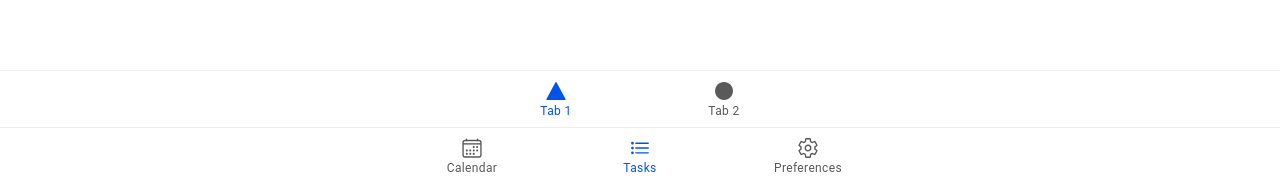
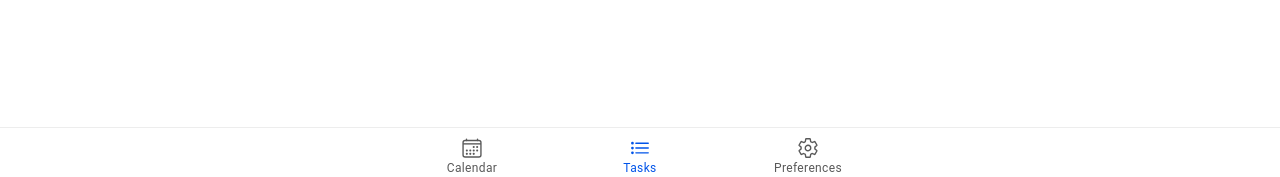
Before and after one commit to carmendyck/cse210-team7, a React (Vite) app in the folder frontend/: page /tasklist in a window 1280 px wide. Shown: the part 616-793 px from the top of the page. Built offline with nearby package versions, Linux system fonts and the light colour scheme.

Commit message:
Removed extra navigation bar on task list screen

```diff
--- a/frontend/src/Home.tsx
+++ b/frontend/src/Home.tsx
@@ -62,16 +62,6 @@ const App: React.FC = () => (
             <Redirect to="/tasklist" />
           </Route>
         </IonRouterOutlet>
-        <IonTabBar slot="bottom">
-          <IonTabButton tab="tasklist" href="/tasklist">
-            <IonIcon aria-hidden="true" icon={triangle} />
-            <IonLabel>Tab 1</IonLabel>
-          </IonTabButton>
-          <IonTabButton tab="preference" href="/preferences">
-            <IonIcon aria-hidden="true" icon={ellipse} />
-            <IonLabel>Tab 2</IonLabel>
-          </IonTabButton>
-        </IonTabBar>
       </IonTabs>
     </IonReactRouter>
   </IonApp>
```
